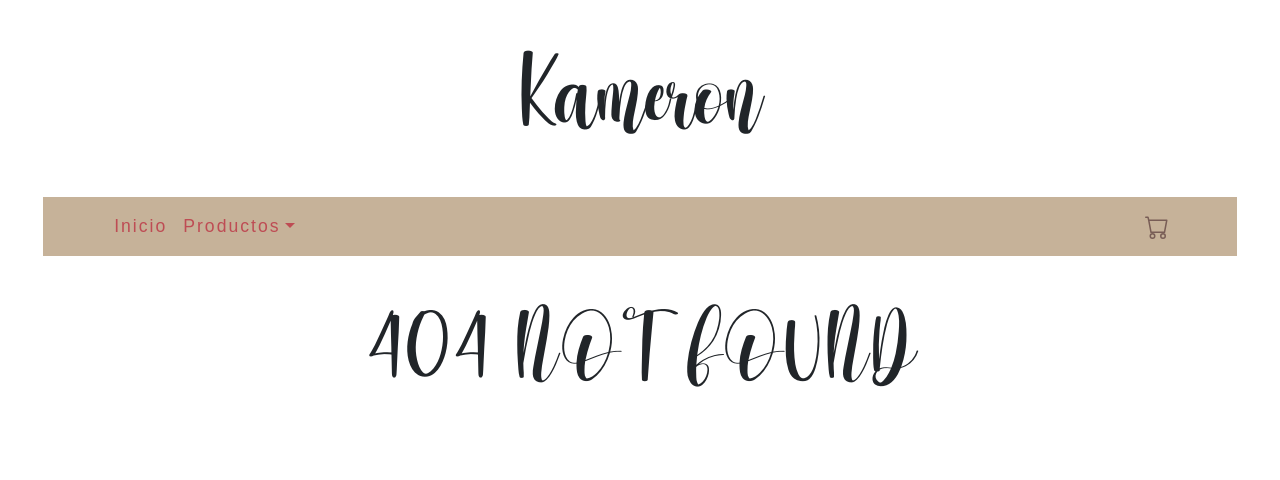
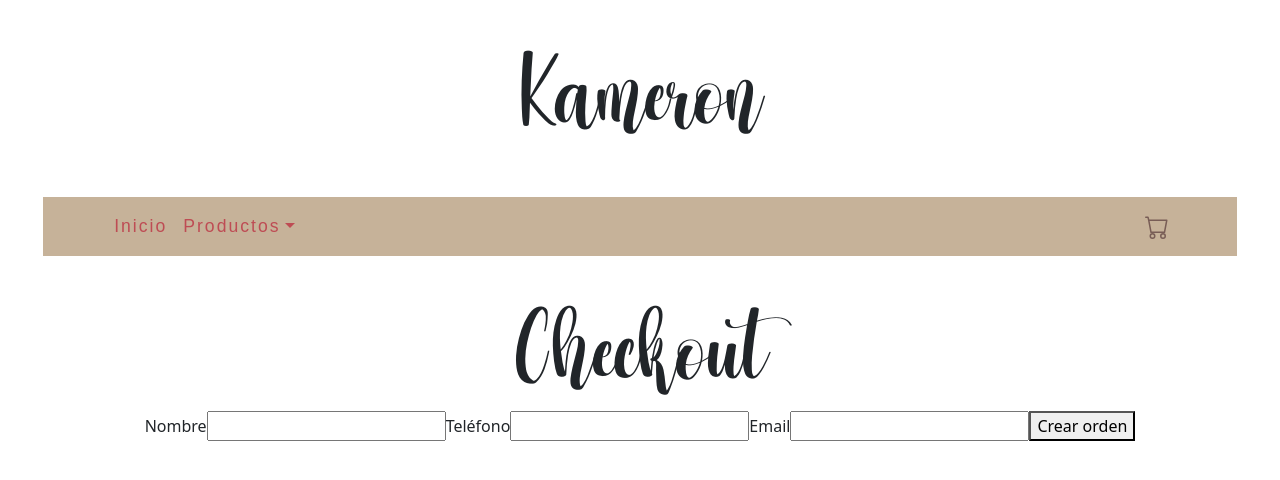
Before and after one commit to tamisimes/Testing-React, a React (Vite) app: page /checkout in a window 1280 px wide. Before the commit this address had no page. Shown: the top 480 px of the page. Built offline with nearby package versions, Linux system fonts and the light colour scheme.

Commit message:
agregué el formulario, pero no funciona el botón de crear orden

```diff
--- a/src/App.jsx
+++ b/src/App.jsx
@@ -7,13 +7,14 @@ import ItemDetailContainer from './components/ItemDetailContainer/ItemDetailCont
 import { Routes, Route, BrowserRouter } from 'react-router-dom';
 import { CartProvider } from './components/Context/CartContext';
 import Cart from './components/Cart/Cart';
+import CheckOut from './components/CheckOut/CheckOut';
 
 function App() {
   const [count, setCount] = useState(0);
 
   return (
     <div className='App'>
-      <BrowserRouter> {}
+      <BrowserRouter>
         <Header />
         <CartProvider>
           <NavBar />
@@ -21,8 +22,9 @@ function App() {
             <Route path="/" element={<ItemListContainer greeting={"¡Bienvenido a Kameron!"} />} />
             <Route path="/category/:categoryId" element={<ItemListContainer />} />
             <Route path="/item/:itemId" element={<ItemDetailContainer />} />
+            <Route path="/cart" element={<Cart />} />
+            <Route path="/checkout" element={<CheckOut />} />
             <Route path="*" element={<h1>404 NOT FOUND</h1>} />
-          <Route path="/cart" element= {<Cart/>}  />
           </Routes>
         </CartProvider>
       </BrowserRouter>
--- a/src/components/Cart/Cart.jsx
+++ b/src/components/Cart/Cart.jsx
@@ -1,6 +1,7 @@
 import React, { useContext } from 'react';
 import CartItem from '../CartItem/CartItem';
 import { CartContext } from '../Context/CartContext';
+import { Link } from 'react-router-dom';
 import './Cart.css';
 
 const Cart = () => {
@@ -42,6 +43,9 @@ const Cart = () => {
       <button onClick={() => clearCart()} className="Button">
         Limpiar carrito
       </button>
+      <Link to="/checkout" className="Button CheckoutButton">
+        Checkout
+      </Link>
     </div>
   );
 };
--- /dev/null
+++ b/src/components/CheckOut/CheckOut.jsx
@@ -0,0 +1,57 @@
+import React, { useContext, useState } from "react";
+import { CartContext } from "../Context/CartContext";
+import { Timestamp, collection, addDoc } from "firebase/firestore";
+import { db } from "../../services/firebase";
+import CheckOutForm from "../CheckOutForm/CheckOutForm";
+import { Redirect } from "react-router-dom";
+
+const CheckOut = () => {
+    const [loading, setLoading] = useState(false);
+    const [orderId, setOrderId] = useState('');
+    const { cart, total, clearCart } = useContext(CartContext);
+    const [redirect, setRedirect] = useState(false);
+
+    const createOrder = async (userData) => {
+        setLoading(true);
+        try {
+            const orderData = {
+                buyer: userData,
+                items: cart,
+                total: total,
+                date: Timestamp.fromDate(new Date())
+            };
+
+            const ordersCollectionRef = collection(db, 'orders');
+            const newOrderRef = await addDoc(ordersCollectionRef, orderData);
+            setOrderId(newOrderRef.id);
+
+            clearCart();
+        } catch (error) {
+            console.error("Error al crear la orden:", error);
+        } finally {
+            setLoading(false);
+            setRedirect(true);
+        }
+    };
+
+    if (loading) {
+        return <h1>Se está procesando su orden...</h1>;
+    }
+
+    if (redirect) {
+        return <Redirect to="/checkout" />;
+    }
+
+    if (orderId) {
+        return <h1>El ID de su orden es: {orderId}</h1>;
+    }
+
+    return (
+        <div>
+            <h1>Checkout</h1>
+            <CheckOutForm onConfirm={createOrder} />
+        </div>
+    );
+};
+
+export default CheckOut;
--- /dev/null
+++ b/src/components/CheckOutForm/CheckOutForm.jsx
@@ -0,0 +1,41 @@
+import React, { useState } from "react";
+
+const CheckOutForm = ({ onConfirm }) => {
+    const [name, setName] = useState('');
+    const [phone, setPhone] = useState('');
+    const [email, setEmail] = useState('');
+
+    const handleConfirm = async (event) => {
+        event.preventDefault();
+
+        const userData = {
+            name,
+            phone,
+            email
+        };
+
+        await onConfirm(userData);
+    };
+
+    return (
+        <div className='Container'>
+            <form onSubmit={handleConfirm} className="Form">
+                <label className="Label">
+                    Nombre
+                    <input type="text" value={name} onChange={(e) => setName(e.target.value)} />
+                </label>
+                <label className="Label">
+                    Teléfono
+                    <input type="text" value={phone} onChange={(e) => setPhone(e.target.value)} />
+                </label>
+                <label className="Label">
+                    Email
+                    <input type="email" value={email} onChange={(e) => setEmail(e.target.value)} />
+                </label>
+                <button type="submit">Crear orden</button>
+            </form>
+        </div>
+    );
+};
+
+export default CheckOutForm;
```
Also changed, not shown: src/components/CheckOutForm/CheckOutForm.css (added). Lines whose indentation alone changed are shown as unchanged.
